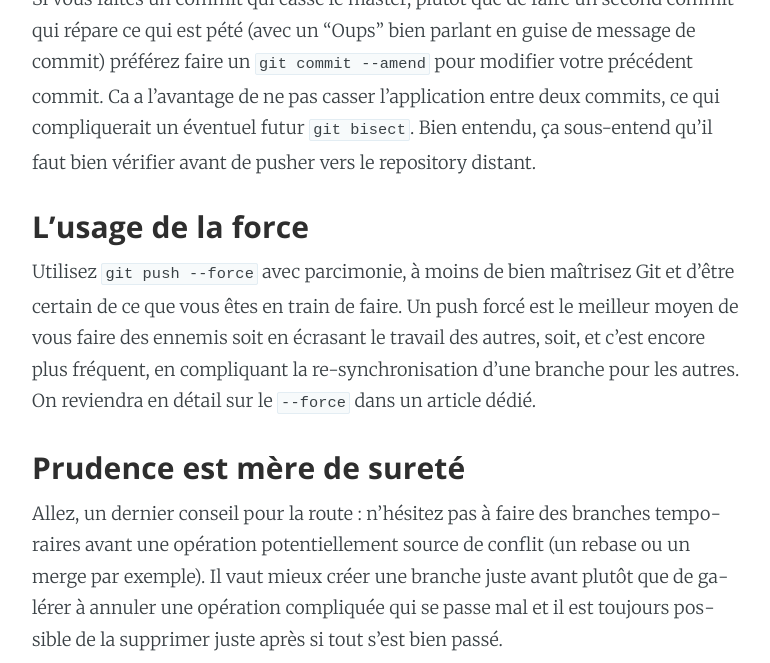
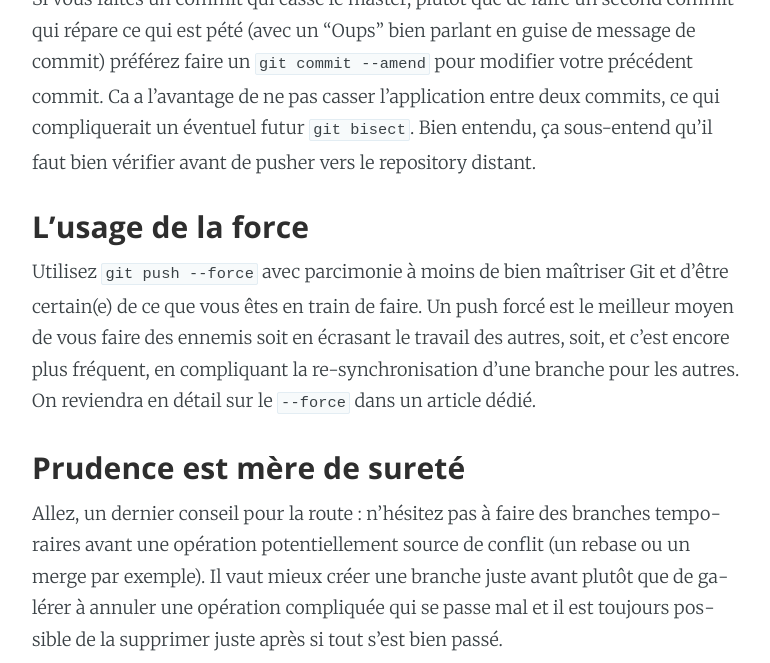
Before and after one commit to lgiraudel/adopteungit, a Jekyll site: the page built from _posts/2016-08-16-les-bonnes-pratiques.markdown, in a window 1280 px wide and 900 px high, scrolled down 2613 px, cut to the strip 0-663 px from the top of the window. Shown: the whole strip, without its empty margins (253-1023 px from the left). Built offline with Jekyll 4.4.1, drawn with Linux system fonts in a browser that asks for light colours; comment, search, counter and statistics services are not loaded; some of the changed text lies outside the part shown.

Commit message:
Fix some typos on "les bonnes pratiques".

```diff
--- a/_posts/2016-08-16-les-bonnes-pratiques.markdown
+++ b/_posts/2016-08-16-les-bonnes-pratiques.markdown
@@ -43,7 +43,7 @@ Si vous faites un commit qui casse le master, plutôt que de faire un second com
 Bien entendu, ça sous-entend qu'il faut bien vérifier avant de pusher vers le repository distant.
 
 ### L'usage de la force
-Utilisez `git push --force` avec parcimonie, à moins de bien maîtrisez Git et d'être certain de ce que vous êtes en train de faire. Un push forcé est le meilleur moyen de vous faire des ennemis soit en écrasant le travail des autres, soit, et c'est encore plus fréquent, en compliquant la re-synchronisation d'une branche pour les autres. On reviendra en détail sur le `--force` dans un article dédié.
+Utilisez `git push --force` avec parcimonie à moins de bien maîtriser Git et d'être certain(e) de ce que vous êtes en train de faire. Un push forcé est le meilleur moyen de vous faire des ennemis soit en écrasant le travail des autres, soit, et c'est encore plus fréquent, en compliquant la re-synchronisation d'une branche pour les autres. On reviendra en détail sur le `--force` dans un article dédié.
 
 ### Prudence est mère de sureté
 Allez, un dernier conseil pour la route : n'hésitez pas à faire des branches temporaires avant une opération potentiellement source de conflit (un rebase ou un merge par exemple). Il vaut mieux créer une branche juste avant plutôt que de galérer à annuler une opération compliquée qui se passe mal et il est toujours possible de la supprimer juste après si tout s'est bien passé.
```
Also changed, not shown: other parts of _posts/2016-08-16-les-bonnes-pratiques.markdown (+1 -1 lines).
